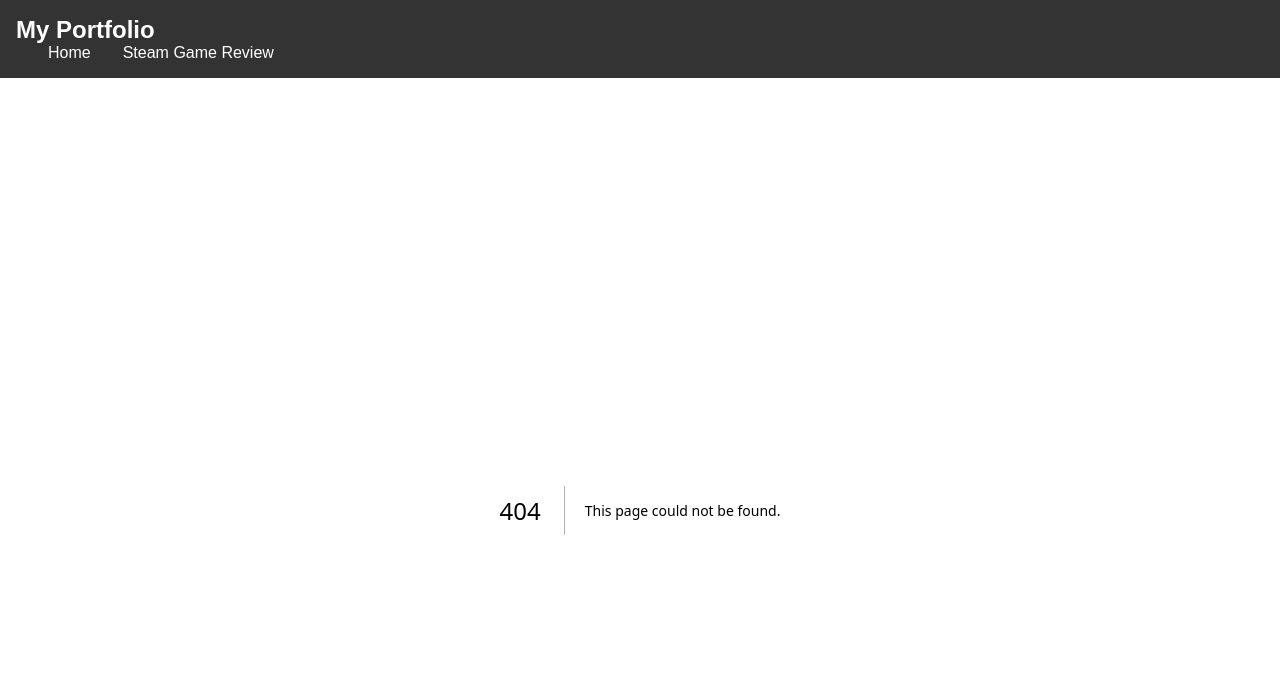
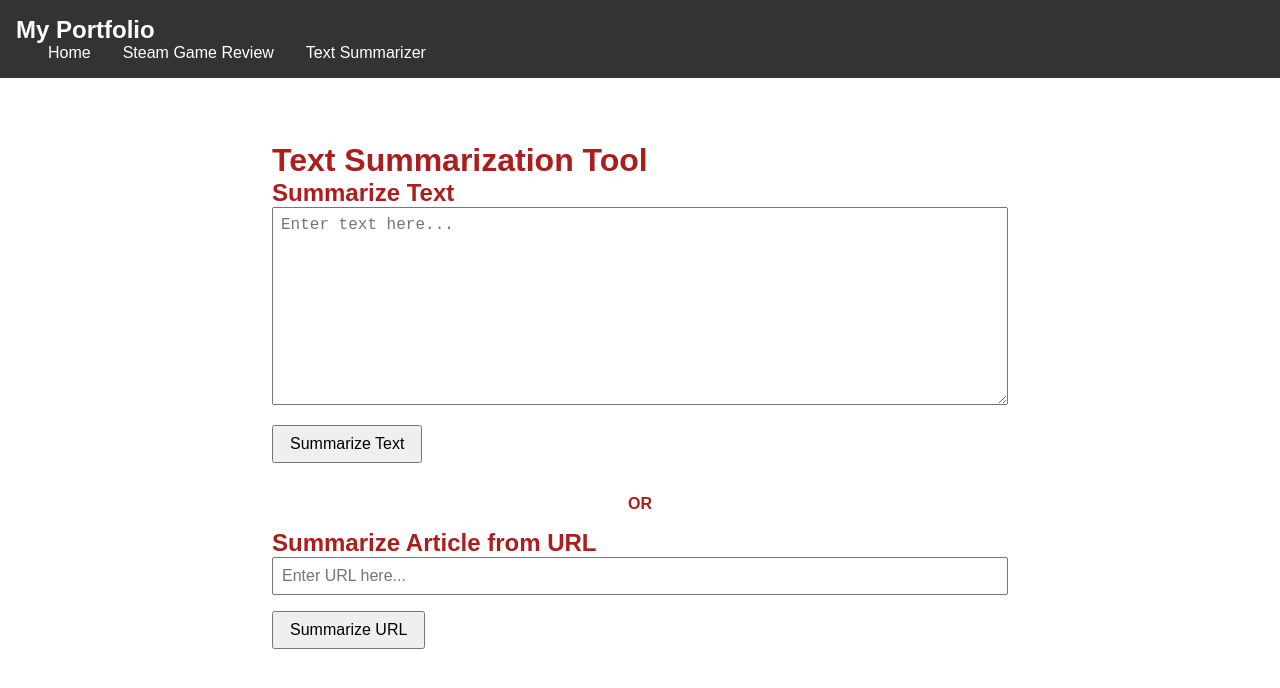
Before and after one commit to omerozerr/front, a Next.js app: page /text-summarizer in a window 1280 px wide. Before the commit this address had no page. Shown: the top 688 px of the page. Built offline with nearby package versions, Linux system fonts and the light colour scheme.

Commit message:
text summarization

```diff
--- a/app/layout.js
+++ b/app/layout.js
@@ -21,7 +21,9 @@ export default function RootLayout({ children }) {
                         <li>
                             <Link href="/steam-review">Steam Game Review</Link>
                         </li>
-                        {/* Add more links as you create more pages */}
+                        <li>
+                            <Link href="/text-summarizer">Text Summarizer</Link>
+                        </li>
                     </ul>
                 </nav>
                 <main className={styles.mainContent}>{children}</main>
--- a/app/steam-review/page.js
+++ b/app/steam-review/page.js
@@ -29,7 +29,7 @@ export default function SteamReview() {
 
         try {
             const response = await fetch(
-                `http://127.0.0.1:5000/analyze?url=${encodeURIComponent(
+                `http://127.0.0.1:5500/analyze?url=${encodeURIComponent(
                     analysisUrl
                 )}`
             );
--- /dev/null
+++ b/app/styles/TextSummarizer.module.css
@@ -0,0 +1,43 @@
+/* app/styles/TextSummarizer.module.css */
+.container {
+  max-width: 800px;
+  margin: 0 auto;
+  padding: 2rem;
+}
+
+.inputSection {
+  margin-bottom: 2rem;
+}
+
+.textarea {
+  width: 100%;
+  font-size: 1rem;
+  padding: 0.5rem;
+  margin-bottom: 1rem;
+}
+
+.input {
+  width: 100%;
+  font-size: 1rem;
+  padding: 0.5rem;
+  margin-bottom: 1rem;
+}
+
+.button {
+  padding: 0.5rem 1rem;
+  font-size: 1rem;
+}
+
+.or {
+  text-align: center;
+  font-weight: bold;
+  margin: 1rem 0;
+}
+
+.error {
+  color: red;
+}
+
+.summaryContainer {
+  margin-top: 2rem;
+}
--- /dev/null
+++ b/app/text-summarizer/page.js
@@ -0,0 +1,124 @@
+// app/text-summarizer/page.js
+"use client";
+
+import { useState } from "react";
+import styles from "../styles/TextSummarizer.module.css";
+
+export default function TextSummarizer() {
+    const [inputText, setInputText] = useState("");
+    const [inputURL, setInputURL] = useState("");
+    const [summary, setSummary] = useState("");
+    const [loading, setLoading] = useState(false);
+    const [error, setError] = useState(null);
+
+    const summarizeText = async () => {
+        if (!inputText.trim()) {
+            setError("Please enter some text to summarize.");
+            return;
+        }
+        setLoading(true);
+        setError(null);
+        setSummary("");
+
+        try {
+            const response = await fetch("http://127.0.0.1:5500/summarize", {
+                method: "POST",
+                headers: { "Content-Type": "application/json" },
+                body: JSON.stringify({
+                    text: inputText,
+                }),
+            });
+
+            const data = await response.json();
+            if (response.ok) {
+                setSummary(data.summary);
+            } else {
+                setError(data.error || "An error occurred");
+            }
+        } catch (err) {
+            setError("Failed to fetch data from the server");
+        }
+
+        setLoading(false);
+    };
+
+    const summarizeURL = async () => {
+        if (!inputURL.trim()) {
+            setError("Please enter a URL to summarize.");
+            return;
+        }
+        setLoading(true);
+        setError(null);
+        setSummary("");
+
+        try {
+            const response = await fetch("http://127.0.0.1:5500/summarize", {
+                method: "POST",
+                headers: { "Content-Type": "application/json" },
+                body: JSON.stringify({
+                    url: inputURL,
+                }),
+            });
+
+            const data = await response.json();
+            if (response.ok) {
+                setSummary(data.summary);
+            } else {
+                setError(data.error || "An error occurred");
+            }
+        } catch (err) {
+            setError("Failed to fetch data from the server");
+        }
+
+        setLoading(false);
+    };
+
+    return (
+        <div className={styles.container}>
+            <h1>Text Summarization Tool</h1>
+
+            {/* Text Input Section */}
+            <div className={styles.inputSection}>
+                <h2>Summarize Text</h2>
+                <textarea
+                    value={inputText}
+                    onChange={(e) => setInputText(e.target.value)}
+                    rows={10}
+                    placeholder="Enter text here..."
+                    className={styles.textarea}
+                />
+                <button onClick={summarizeText} className={styles.button}>
+                    Summarize Text
+                </button>
+            </div>
+
+            <p className={styles.or}>OR</p>
+
+            {/* URL Input Section */}
+            <div className={styles.inputSection}>
+                <h2>Summarize Article from URL</h2>
+                <input
+                    type="text"
+                    value={inputURL}
+                    onChange={(e) => setInputURL(e.target.value)}
+                    placeholder="Enter URL here..."
+                    className={styles.input}
+                />
+                <button onClick={summarizeURL} className={styles.button}>
+                    Summarize URL
+                </button>
+            </div>
+
+            {loading && <p>Loading...</p>}
+
+            {error && <p className={styles.error}>Error: {error}</p>}
+
+            {summary && (
+                <div className={styles.summaryContainer}>
+                    <h2>Summary:</h2>
+                    <p>{summary}</p>
+                </div>
+            )}
+        </div>
+    );
+}
```
Also changed, not shown: 1 other file (tests, documents, lock files or other folders).
